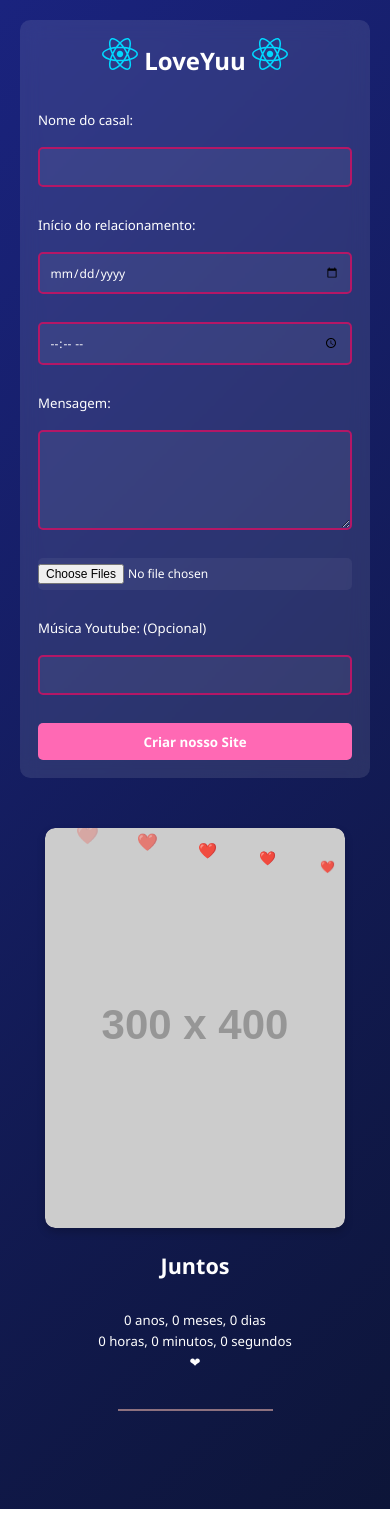
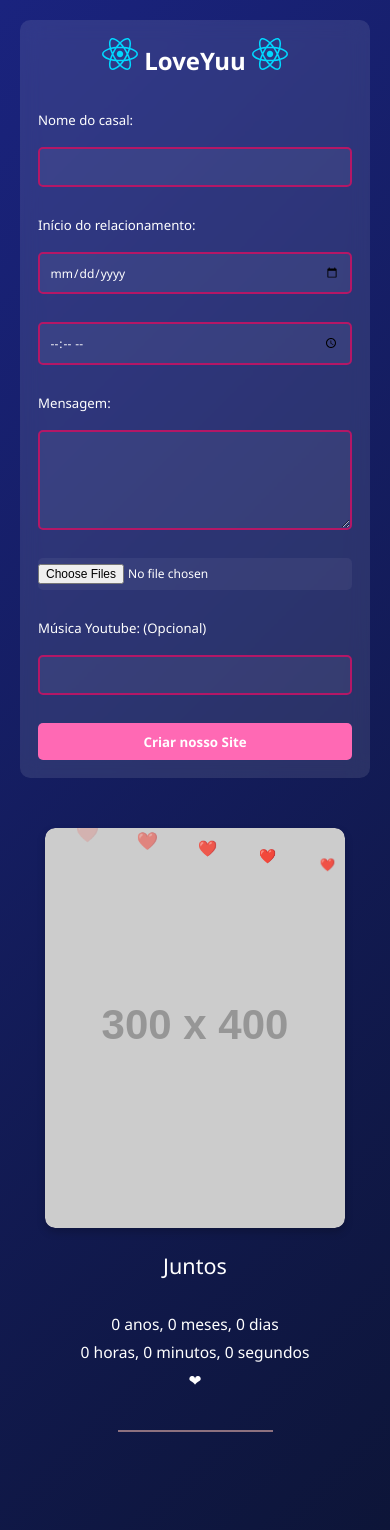
Before and after one commit to josias-gsd/loveRepository-frontEnd, a React (Vite) app: page / in a window 390 px wide. Before the commit the page ends 1509 px from the top, so only its background shows below. Built offline with nearby package versions, Linux system fonts and the light colour scheme.

Commit message:
actualizado love-27

```diff
--- a/src/pages/home/preview.css
+++ b/src/pages/home/preview.css
@@ -138,7 +138,7 @@
 /* Estilo para o título "Como vai ficar" */
 
 /* Estilo para o contador */
-.preview p:nth-child(4) {
+.preview .contador-tempo {
   font-size: 1.1rem;
   line-height: 1.5;
   color: #fff;
@@ -153,7 +153,6 @@
 
 .preview .titulo-juntos {
   font-size: 1.4rem;
-  font-weight: bold;
   color: #fff;
 }
 
@@ -176,7 +175,7 @@
     margin-bottom: 20px;
   }
 
-  .preview p:nth-child(4) {
+  .preview .contador-tempo {
     font-size: 1.3rem; /* contador */
     line-height: 1.8; /* mais espaço entre linhas */
   }
```
